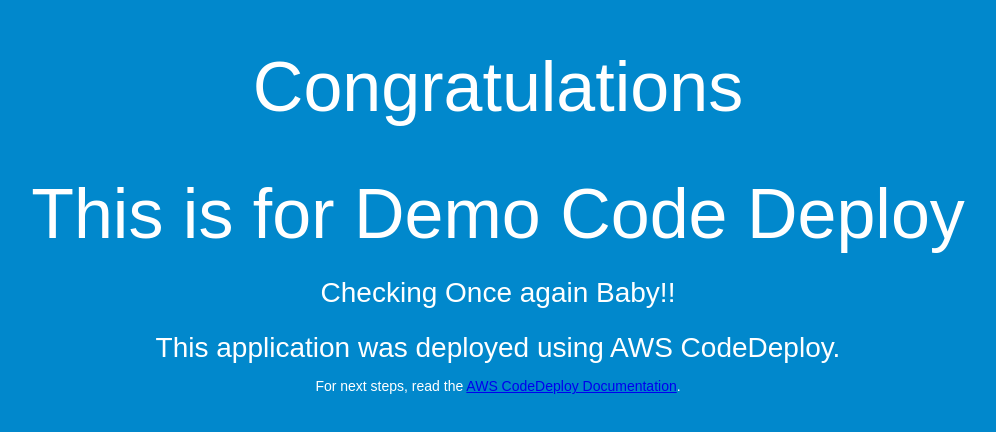
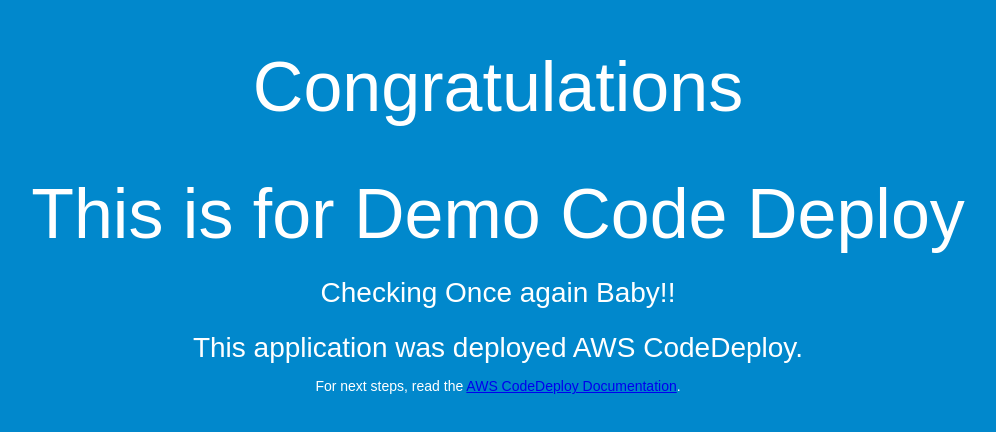
Before and after one commit to abhinaya04/AWSCodeDeploy, a plain HTML site: page index.html in a window 1280 px wide. Shown: the whole page, without its empty margins (142-1138 px from the left). Drawn offline with Linux system fonts and the light colour scheme.

Commit message:
Removed line on 11/6

```diff
--- a/index.html
+++ b/index.html
@@ -29,7 +29,7 @@
     <h1>Congratulations</h1>
     <h1>This is for Demo Code Deploy</h1>
     <h2> Checking Once again Baby!! </h2>
-    <h2>This application was deployed using AWS CodeDeploy.</h2>
+    <h2>This application was deployed AWS CodeDeploy.</h2>
     <p>For next steps, read the <a href="http://aws.amazon.com/documentation/codedeploy">AWS CodeDeploy Documentation</a>.</p>
   </div>
 </body>
```
